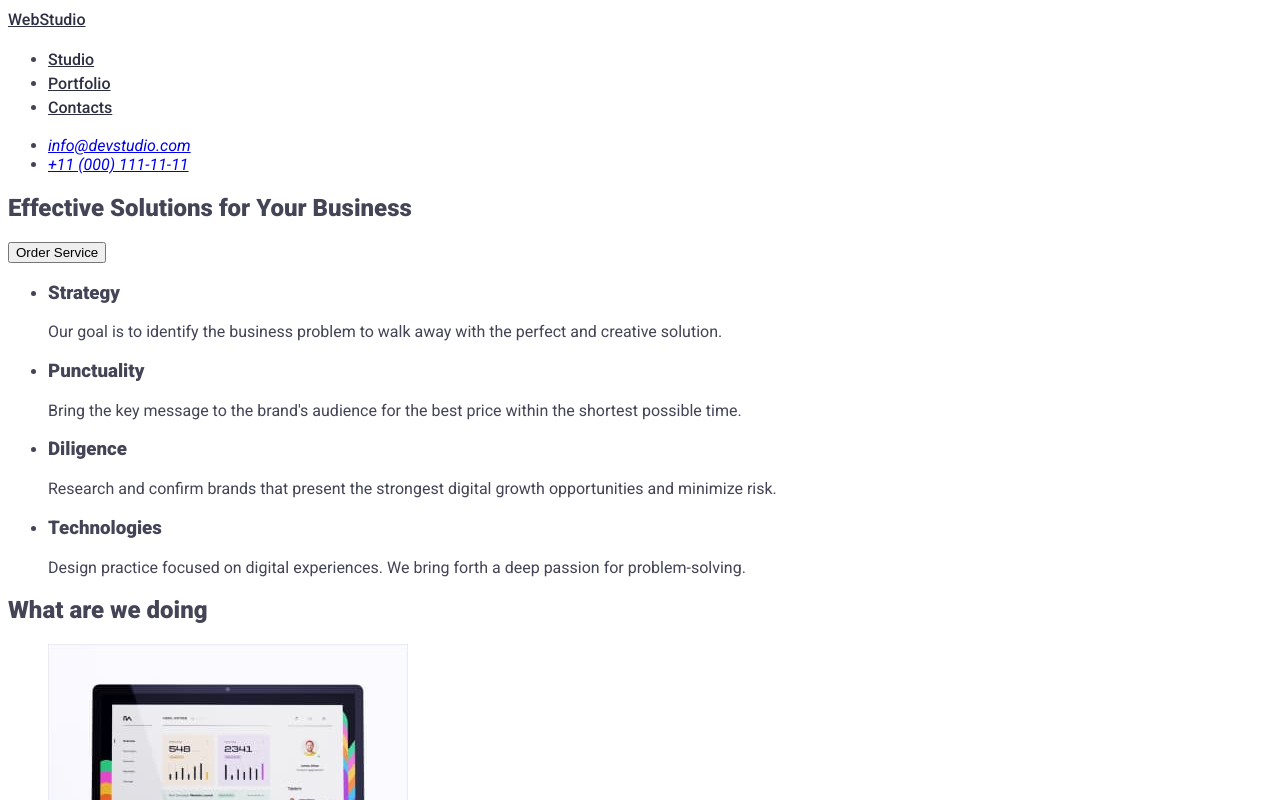
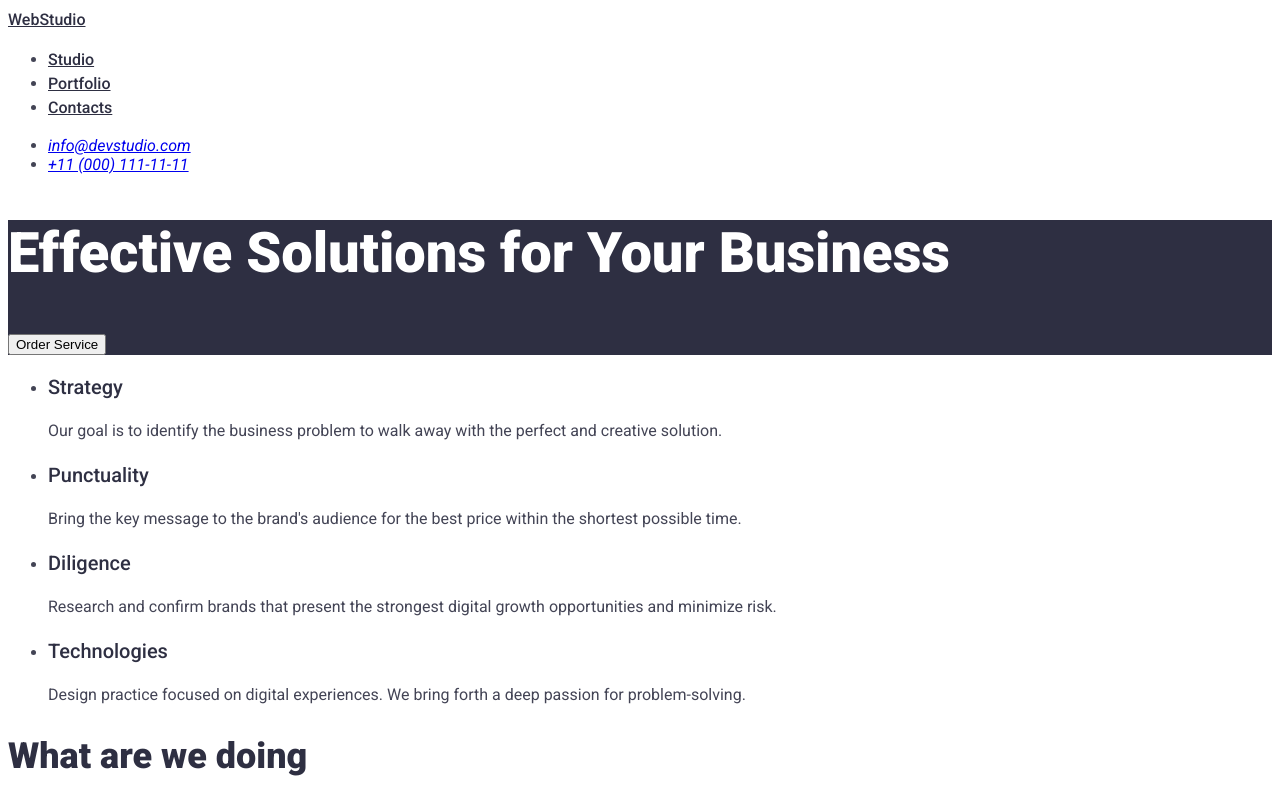
Before and after one commit to vladFourth/goit-markup-hw-02, a plain HTML site: page index.html in a window 1280 px wide. Shown: the top 800 px of the page. Drawn offline with Linux system fonts and the light colour scheme.

Commit message:
New day. New push

```diff
--- a/css/styles.css
+++ b/css/styles.css
@@ -13,3 +13,53 @@ font-family: 'Raleway',
         font-size: 16px;
         line-height: 1.5;
 }
+
+.hero {
+    background: #2E2F42;
+    font-family: 'Roboto', sans-serif;
+}
+
+h1 {
+    color: #FFFFFF;
+    font-family: 'Roboto';
+        font-style: normal;
+        font-weight: 700;
+        font-size: 56px;
+        line-height: 1.2;
+}
+
+h2 {
+    font-family: 'Roboto';
+        font-style: normal;
+        font-weight: 700;
+        font-size: 36px;
+        line-height: 1.1;
+        color: #2E2F42;
+}
+
+h3 {
+    font-family: 'Roboto';
+    font-style: normal;
+    font-weight: 500;
+    font-size: 20px;
+    line-height: 1.2;
+    color: #2E2F42;
+}
+
+.description {
+font-family: 'Roboto';
+    font-style: normal;
+    font-weight: 400;
+    font-size: 16px;
+    line-height: 1.5;
+    color: #434455;
+}
+
+a:hover {
+    color:#FFFFFF ;
+    background: #404BBF;
+}
+
+button[type="button"] {
+    cursor: pointer
+}
--- a/index.html
+++ b/index.html
@@ -37,7 +37,7 @@
       </address>
     </header>
     <main>
-      <section>
+      <section class="hero">
         <h1>Effective Solutions for Your Business</h1>
         <button type="button">Order Service</button>
       </section>
@@ -46,28 +46,28 @@
         <ul>
           <li>
             <h3>Strategy</h3>
-            <p>
+            <p class="description">
               Our goal is to identify the business problem to walk away with the
               perfect and creative solution.
             </p>
           </li>
           <li>
             <h3>Punctuality</h3>
-            <p>
+            <p class="description">
               Bring the key message to the brand's audience for the best price
               within the shortest possible time.
             </p>
           </li>
           <li>
             <h3>Diligence</h3>
-            <p>
+            <p class="description">
               Research and confirm brands that present the strongest digital
               growth opportunities and minimize risk.
             </p>
           </li>
           <li>
             <h3>Technologies</h3>
-            <p>
+            <p class="description">
               Design practice focused on digital experiences. We bring forth a
               deep passion for problem-solving.
             </p>
@@ -109,29 +109,29 @@
           <li>
             <img src="./images/teamCard1.jpg" alt="Team member" width="264" />
             <h3>Mark Guerrero</h3>
-            <p>Product Designer</p>
+            <p class="description">Product Designer</p>
           </li>
           <li>
             <img src="./images/teamCard2.jpg" alt="Team member" width="264" />
             <h3>Tom Ford</h3>
-            <p>Frontend Developer</p>
+            <p class="description">Frontend Developer</p>
           </li>
           <li>
             <img src="./images/teamCard3.jpg" alt="Team member" width="264" />
             <h3>Camila Garcia</h3>
-            <p>Marketing</p>
+            <p class="description">Marketing</p>
           </li>
           <li>
             <img src="./images/teamCard4.jpg" alt="Team member" width="264" />
             <h3>Daniel Wilson</h3>
-            <p>UI Designer</p>
+            <p class="description">UI Designer</p>
           </li>
         </ul>
       </section>
     </main>
     <footer>
       <a href="./index.html">WebStudio</a>
-      <p>
+      <p class="description">
         Increase the flow of customers and sales for your business with digital
         marketing & growth solutions.
       </p>
```
Also changed, not shown: portfolio.html (+10 -10 lines).
